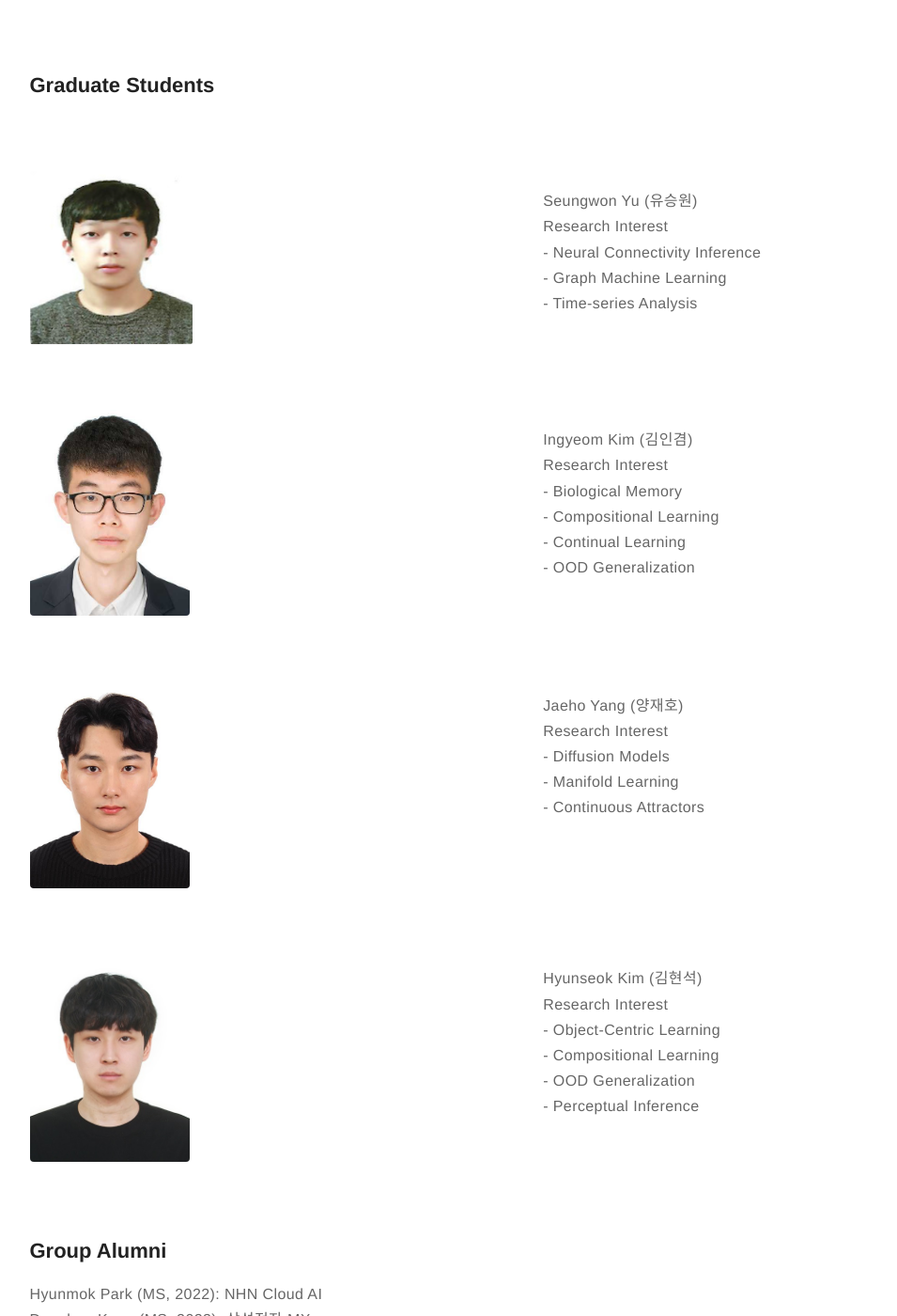
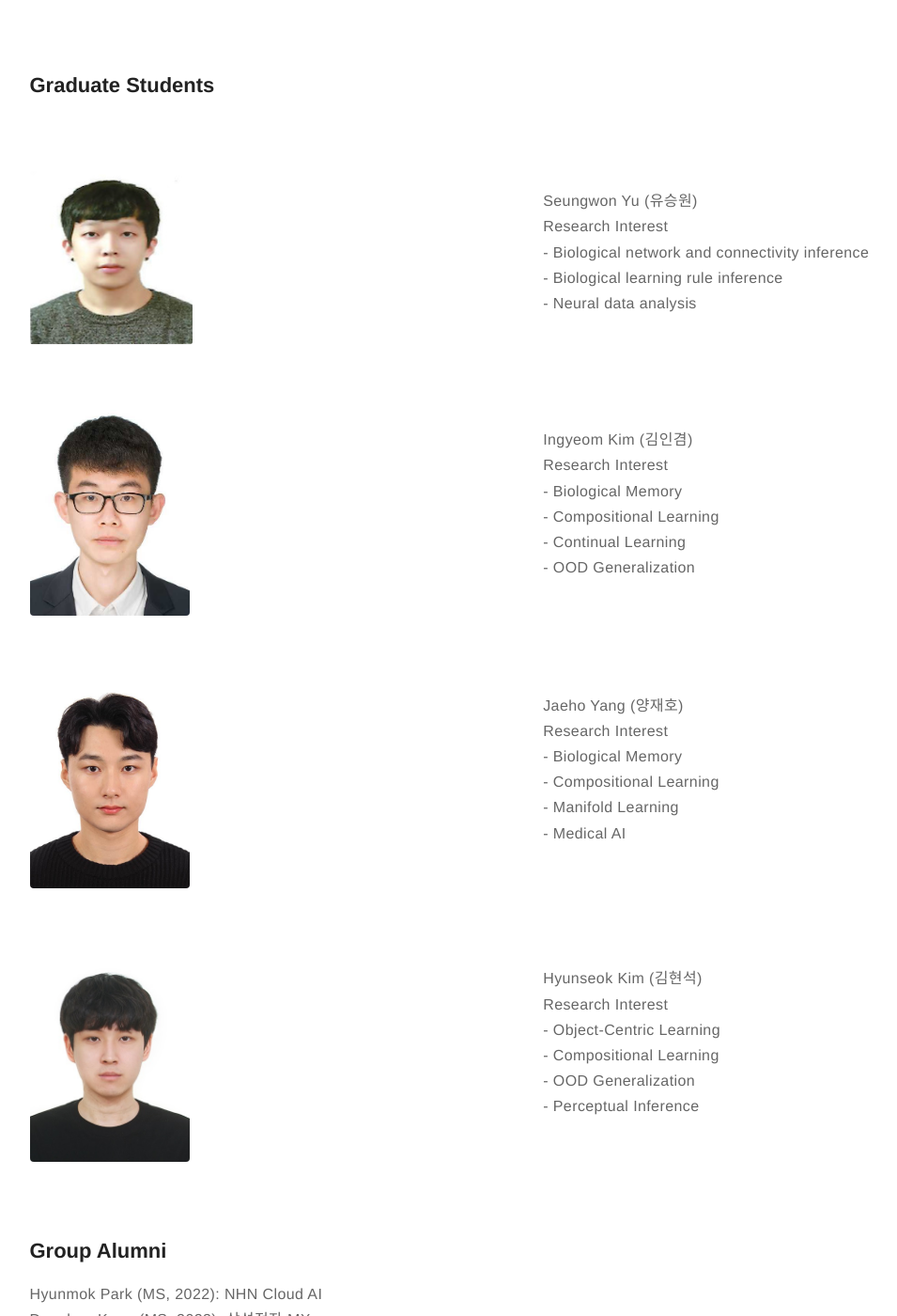
Before and after one commit to kijungyoon/kijungyoon.github.io, a Jekyll site: the page built from people.md, in a window 1280 px wide and 1400 px high, scrolled down 843 px. Shown: the whole window at 94% size, without its empty margins (82-1037 px from the left). Built offline with Jekyll 4.4.1, drawn with Linux system fonts in a browser that asks for light colours.

Commit message:
Update people.md

```diff
--- a/people.md
+++ b/people.md
@@ -33,9 +33,9 @@ layout: page
     <div class="toright"><br>
     <p><b>Seungwon Yu (유승원)</b><br>
     	Research Interest<br>
-     	- Neural Connectivity Inference<br>
-	    - Graph Machine Learning<br>
-      	- Time-series Analysis<br></p>
+     	- Biological network and connectivity inference<br>
+	    - Biological learning rule inference<br>
+      	- Neural data analysis<br></p>
     </div>
 </div>
 
@@ -64,9 +64,10 @@ layout: page
     <div class="toright"><br>
     <p><b>Jaeho Yang (양재호)</b><br>
 		Research Interest<br>
-     	- Diffusion Models<br>
+		- Biological Memory<br>
+		- Compositional Learning<br>
 		- Manifold Learning<br>
-		- Continuous Attractors</p>
+		- Medical AI</p>
     </div>
 </div>
 
```
